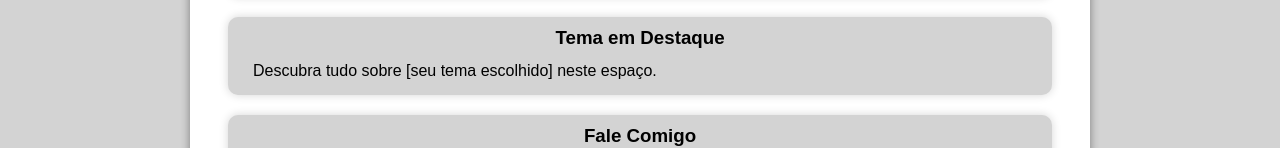
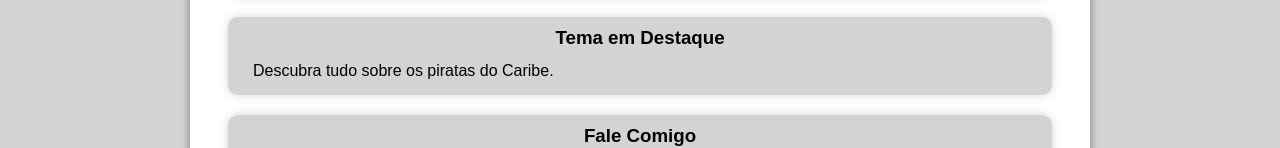
Before and after one commit to pwellinsson/work_monitor, a plain HTML site: page index.html in a window 1280 px wide. Shown: the part 315-463 px from the top of the page. Drawn offline with Linux system fonts and the light colour scheme.

Commit message:
Update index.html

```diff
--- a/index.html
+++ b/index.html
@@ -61,7 +61,7 @@
             </div>
             <div class="card">
               <h3>Tema em Destaque</h3>
-              <p>Descubra tudo sobre [seu tema escolhido] neste espaço.</p>
+              <p>Descubra tudo sobre os piratas do Caribe.</p>
             </div>
             <div class="card">
               <h3>Fale Comigo</h3>
```
